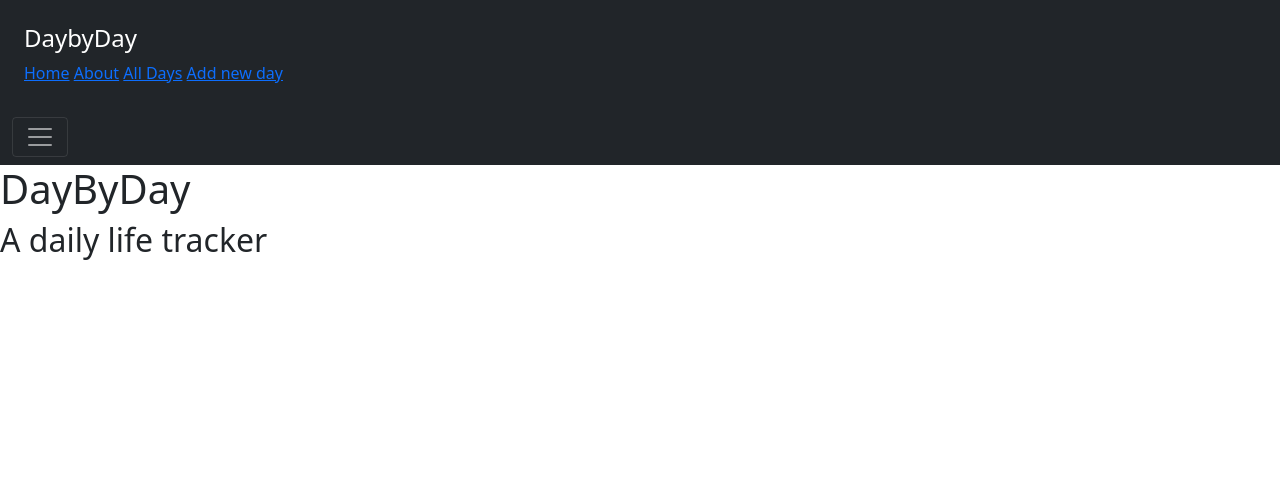
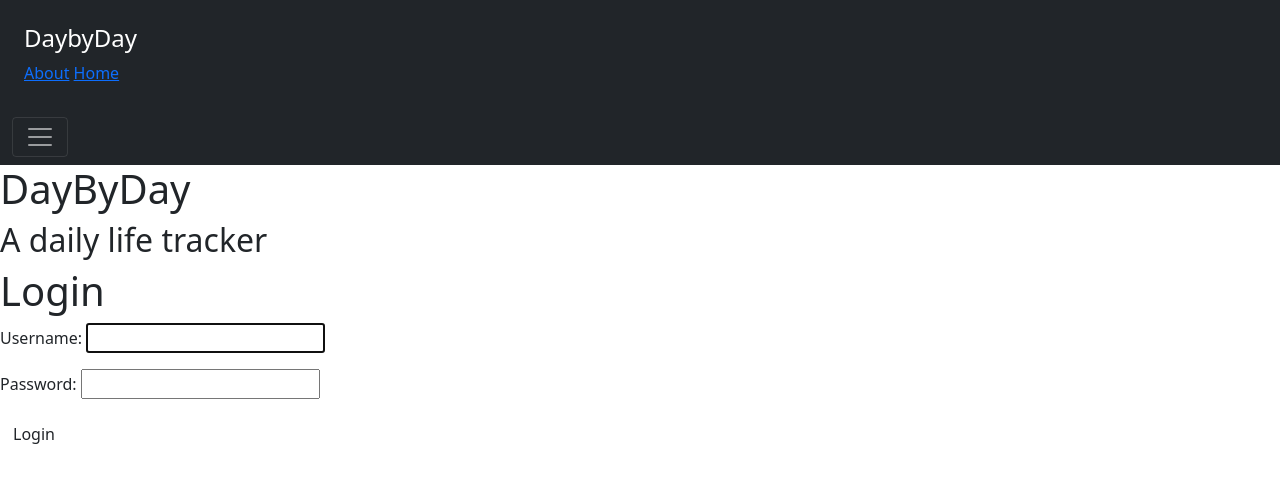
Before and after one commit to kkinge79/daybyday, a Django app: page / in a window 1280 px wide, after a click that opens the changed part. Shown: the top 483 px of the page. Run offline with Django 3.2, Linux system fonts and the light colour scheme.

Commit message:
login auth display and in settings redirect

```diff
--- a/daybyday/settings.py
+++ b/daybyday/settings.py
@@ -120,6 +120,9 @@ USE_TZ = True
 
 STATIC_URL = '/static/'
 
+LOGIN_REDIRECT_URL = 'days_index'
+
+LOGOUT_REDIRECT_URL = 'home'
 # Default primary key field type
 # https://docs.djangoproject.com/en/3.2/ref/settings/#default-auto-field
 
--- a/daybyday/urls.py
+++ b/daybyday/urls.py
@@ -21,4 +21,6 @@ urlpatterns = [
 
     path('', include('main_app.urls')),
 
+    path('accounts/', include('django.contrib.auth.urls')),
+
 ]
--- a/main_app/models.py
+++ b/main_app/models.py
@@ -1,6 +1,8 @@
 from django.db import models
 
 from django.urls import reverse
+
+from django.contrib.auth.models import User
 # Create your models here.
 MOOD = (
   ('G', '😊'),
@@ -15,6 +17,7 @@ class Day(models.Model):
   highs = models.CharField(max_length=100)
   lows = models.CharField(max_length=100)
   notes = models.TextField(max_length=1000)
+  user = models.ForeignKey(User, on_delete=models.CASCADE)
 
   def get_absolute_url(self):
     return reverse('days_detail', kwargs={'day_id': self.id})
--- a/main_app/templates/base.html
+++ b/main_app/templates/base.html
@@ -17,10 +17,15 @@
     <div class="collapse" id="navbarToggleExternalContent">
       <div class="bg-dark p-4">
         <h5 class="text-white h4">DaybyDay</h5>
-          <span class="text-muted"><a href="/">Home</a></span>
-          <span class="text-muted"><a href="/about">About</a></span>
-          <span class="text-muted"><a href="/days">All Days</a></span>
+        {% if user.is_authenticated %}
+          <span class="text-muted"><a href="{% url 'days_index' %}">All Days</a></span>
           <span class="text-muted"><a href="{% url 'days_create' %}">Add new day</a></span>
+          <span class="text-muted"><a href="{% url 'about' %}">About</a></span>
+          <span class="text-muted"><a href="{% url 'logout' %}">Logout</a></span>
+        {% else %}
+          <span class="text-muted"><a href="{% url 'about' %}">About</a></span>
+          <span class="text-muted"><a href="{% url 'home' %}">Home</a></span>
+        {% endif %}
       </div>
     </div>
     <nav class="navbar navbar-dark bg-dark">
--- a/main_app/templates/home.html
+++ b/main_app/templates/home.html
@@ -9,5 +9,15 @@
 
 <h1>DayByDay</h1>
 <h2>A daily life tracker</h2>
-
+{% if not user.us_authenticates %}
+<section>
+  <form action="{% url 'home' %}" method="post" class="login">
+    <h1>Login</h1>
+    {% csrf_token %}
+    {{ form.as_p }}
+    <input type="hidden" name="next" value="{{ next }}">
+    <button type="submit" class="btn submit">Login</button>
+  </form>
+</section>
+{% endif %}
 {% endblock %}
--- a/main_app/urls.py
+++ b/main_app/urls.py
@@ -7,7 +7,8 @@ from . import views
 
 
 urlpatterns = [
-  path('', views.home, name='home'),
+
+  path('', views.Home.as_view(), name='home'),
 
   path('about/', views.about, name='about'),
 
--- a/main_app/views.py
+++ b/main_app/views.py
@@ -8,9 +8,10 @@ from .models import Day
 
 from .forms import DatingForm
 
+from django.contrib.auth.views import LoginView
 
-def home(request):
-  return render(request, 'home.html')
+class Home(LoginView):
+  template_name = 'home.html'
 
 def about(request):
   return render(request, 'about.html')
```
Also changed, not shown: main_app/migrations/0003_auto_20211125_1627.py (added).
